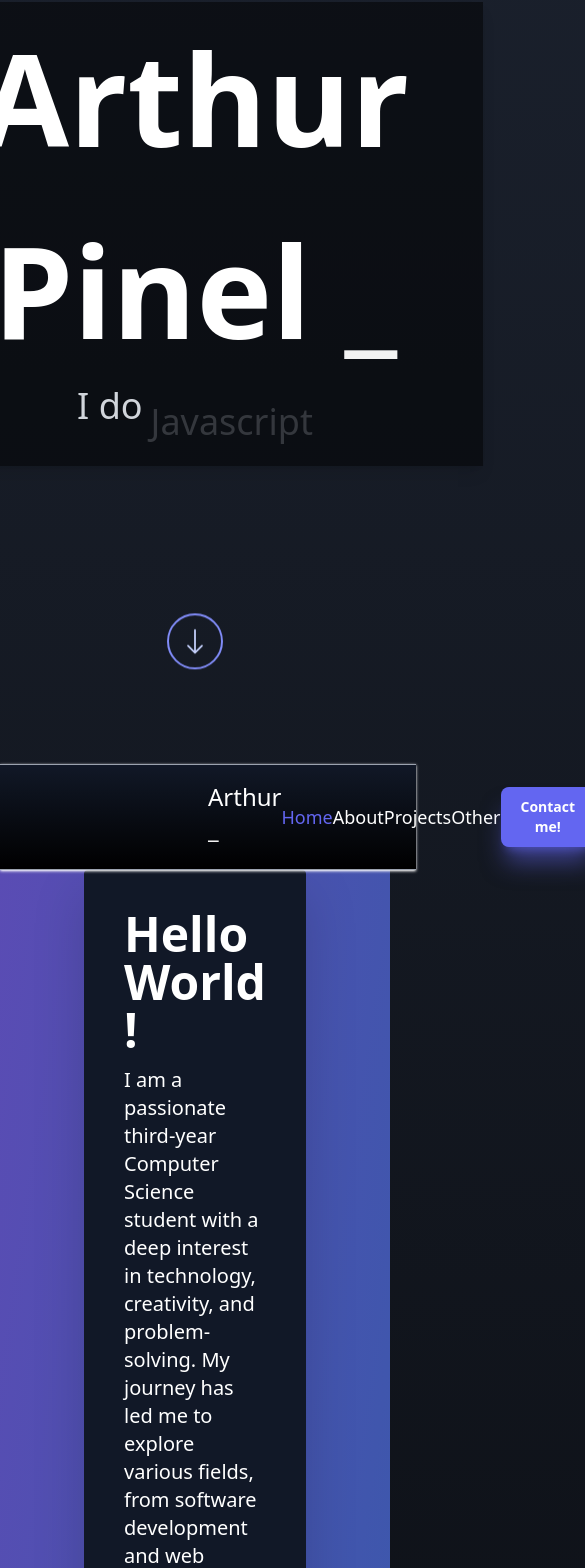
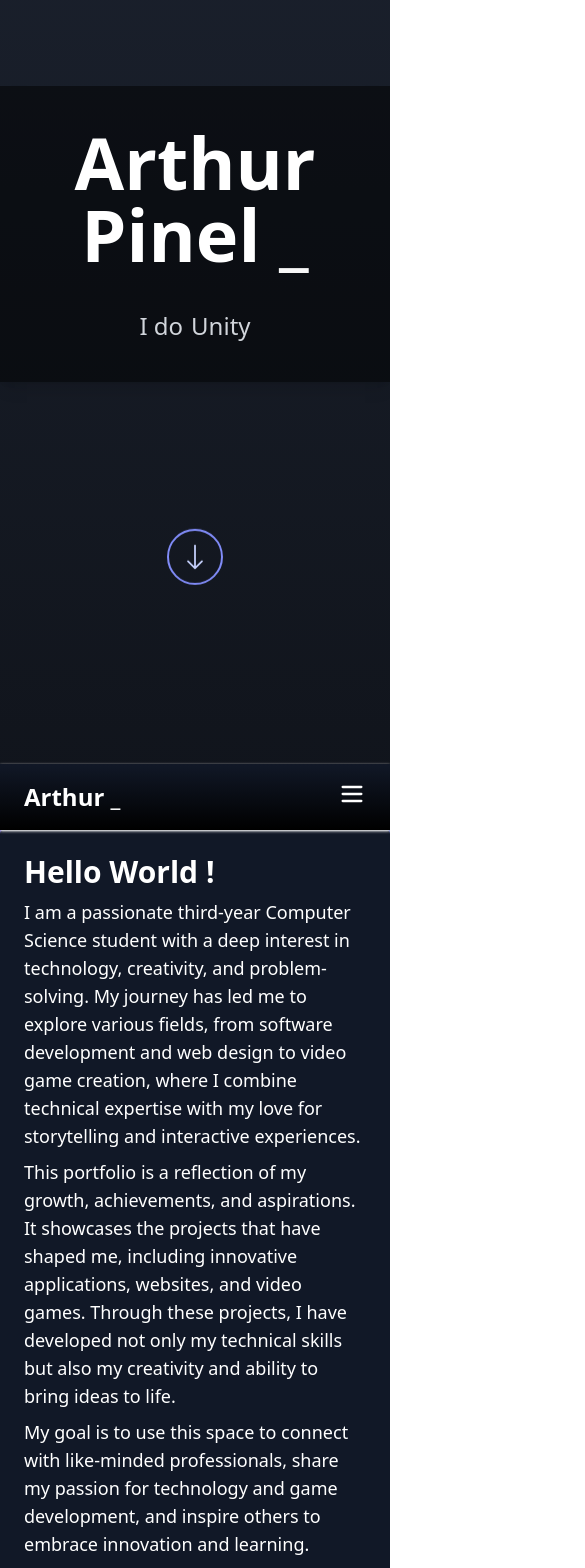
Before and after one commit to LePeruvienn/portfolio, a React (Vite) app: page /#/home in a window 390 px wide. Shown: the part 80-1648 px from the top of the page, 585 px wide, since content can reach past the window. Built offline with nearby package versions, Linux system fonts and the light colour scheme; what @xpd/tailwind-3dtransforms would draw is missing.

Commit message:
Update porfolio

```diff
--- a/package.json
+++ b/package.json
@@ -14,6 +14,7 @@
 	"dependencies": {
 		"framer-motion": "^11.15.0",
 		"i18next": "^24.2.0",
+		"lucide-react": "^0.474.0",
 		"react": "^18.3.1",
 		"react-dom": "^18.3.1",
 		"react-i18next": "^15.4.0",
--- a/src/App.jsx
+++ b/src/App.jsx
@@ -1,32 +1,47 @@
 import { HashRouter, Routes, Route, Navigate } from 'react-router-dom';
+import { useTranslation } from 'react-i18next';
+import { useEffect } from 'react';
+
 import Home from './components/Home.jsx';
 import About from './components/About.jsx';
 import Projects from './components/Projects.jsx';
 import Contact from './components/Contact.jsx';
 import FunFacts from './components/FunFacts.jsx';
-
 import ScrollToTop from './components/utils/ScrollToTop.jsx';
 
-function App () {
+function App() {
+	const { i18n } = useTranslation();
+
+	useEffect(() => {
+		// Detect browser language and normalize (e.g., "en-US" -> "en")
+		const browserLanguage = (navigator.language || navigator.userLanguage).split('-')[0];
+
+		// Check if the detected language is supported otherwise, fallback to "en"
+		const supportedLanguages = ['en', 'fr']; // Add your supported languages here
+
+		if (supportedLanguages.includes(browserLanguage))
+			i18n.changeLanguage(browserLanguage);
+		else
+			i18n.changeLanguage('en'); // Fallback
+
+	}, [i18n]);
 
 	return (
-		<>
-			<HashRouter>
-				{/* Make the brwoser scroll to the top of the page */}
-				<ScrollToTop/>
+		<HashRouter>
+			{/* Scroll to top on route change */}
+			<ScrollToTop />
 
-				{/* Routes paths ... */}
-				<Routes>
-					<Route path="/" element={<Navigate to="/home" replace />} />
-					<Route path="/home" element={ <Home/> } />
-					<Route path="/about" element={ <About/> }/>
-					<Route path="/projects" element={ <Projects/>} />
-					<Route path="/contact" element={ <Contact/> } />
-					<Route path="/funfacts" element={ <FunFacts/> } />
-				</Routes>
-			</HashRouter>
-		</>
-	)
+			{/* Define your routes */}
+			<Routes>
+				<Route path="/" element={<Navigate to="/home" replace />} />
+				<Route path="/home" element={<Home />} />
+				<Route path="/about" element={<About />} />
+				<Route path="/projects" element={<Projects />} />
+				<Route path="/contact" element={<Contact />} />
+				<Route path="/funfacts" element={<FunFacts />} />
+			</Routes>
+		</HashRouter>
+	);
 }
 
-export default App
+export default App;
--- a/src/components/general/Navbar.jsx
+++ b/src/components/general/Navbar.jsx
@@ -1,68 +1,152 @@
-import React, { useState, useEffect } from 'react';
+import React, { useState } from 'react';
 import { NavLink, Link } from "react-router-dom";
 import Language from "./Language.jsx";
 import { useTranslation } from 'react-i18next';
+import { Menu, X } from "lucide-react"; // Icons for the burger menu.
 
-function Navbar () {
+function Navbar() {
+	const { t, i18n } = useTranslation();
+	const [isOpen, setIsOpen] = useState(false);
 
-	const { t, i18n } = useTranslation();
+	const toggleMenu = () => {
+		setIsOpen(!isOpen);
+	};
 
 	return (
-		<nav id="navbar" className="sticky top-0 !z-50 border-solid border-y-1 border-gray-400 bg-gradient-to-b from-gray-900 to-black text-white font-sans flex flex-row justify-between py-4 px-52 shadow shadow-white w-full">
-			<div className="mb-2 sm:mb-0">
-				<a href="#" className="text-2xl text-grey-darkest">
+		<nav
+			id="navbar"
+			className="sticky top-0 z-50 bg-gradient-to-b from-gray-900 to-black text-white font-sans shadow shadow-white w-full"
+		>
+			<div className="flex justify-between items-center px-6 py-4 lg:px-20">
+				<div>
+					<a href="#" className="text-2xl font-bold">
 						Arthur <span className="animate-pulse"> _ </span>
 					</a>
 				</div>
-			<div className="w-120 flex flex-row justify-between items-center">
+
+				{/* Burger Icon for mobile */}
+				<div className="lg:hidden">
+					<button onClick={toggleMenu} className="text-white focus:outline-none">
+						{isOpen ? <X size={28} /> : <Menu size={28} />}
+					</button>
+				</div>
+
+				{/* Desktop Menu */}
+				<div className="hidden lg:flex space-x-6 items-center">
 					<NavLink
 						to="/home#"
 						className={({ isActive }) =>
-						isActive ? "text-lg text-indigo-500" : "text-lg text-grey-darkest hover:text-indigo-500"
+							isActive
+								? "text-lg text-indigo-400"
+								: "text-lg text-gray-400 hover:text-indigo-400"
 						}
 					>
-					{ t('home') }
+						{t('home')}
 					</NavLink>
-
 					<NavLink
 						to="/about#"
 						className={({ isActive }) =>
-						isActive ? "text-lg text-indigo-500" : "text-lg text-grey-darkest hover:text-indigo-500"
+							isActive
+								? "text-lg text-indigo-400"
+								: "text-lg text-gray-400 hover:text-indigo-400"
 						}
 					>
-					{ t('about') }
+						{t('about')}
 					</NavLink>
-
 					<NavLink
 						to="/projects#"
 						className={({ isActive }) =>
-						isActive ? "text-lg text-indigo-500" : "text-lg text-grey-darkest hover:text-indigo-500"
+							isActive
+								? "text-lg text-indigo-400"
+								: "text-lg text-gray-400 hover:text-indigo-400"
 						}
 					>
-					{ t('projects') }
+						{t('projects')}
 					</NavLink>
-
 					<NavLink
 						to="/funfacts#"
 						className={({ isActive }) =>
-						isActive ? "text-lg text-indigo-500" : "text-lg text-grey-darkest hover:text-indigo-500"
+							isActive
+								? "text-lg text-indigo-400"
+								: "text-lg text-gray-400 hover:text-indigo-400"
 						}
 					>
-					{ t('other') }
+						{t('other')}
 					</NavLink>
-
 					<Link to="/contact#">
 						<button
 							type="button"
-						className="text-white bg-indigo-500 shadow-xl shadow-indigo-500/50 focus:ring-4 focus:outline-none focus:ringblue font-bold rounded-lg text-sm px-5 py-2.5 text-center"
+							className="text-white bg-indigo-500 shadow-xl shadow-indigo-500/50 focus:ring-4 focus:outline-none focus:ring-blue-500 font-bold rounded-lg text-sm px-5 py-2.5 text-center"
 						>
-						{ t('contact') }!
+							{t('contact')}!
 						</button>
 					</Link>
-				<Language/>
+					<Language />
 				</div>
+			</div>
+
+			{/* Mobile Menu */}
+			{isOpen && (
+				<div className="lg:hidden flex flex-col space-y-4 bg-black px-6 py-4">
+					<NavLink
+						to="/home#"
+						onClick={toggleMenu}
+						className={({ isActive }) =>
+							isActive
+								? "text-lg text-indigo-400"
+								: "text-lg text-gray-400 hover:text-indigo-400"
+						}
+					>
+						{t('home')}
+					</NavLink>
+					<NavLink
+						to="/about#"
+						onClick={toggleMenu}
+						className={({ isActive }) =>
+							isActive
+								? "text-lg text-indigo-400"
+								: "text-lg text-gray-400 hover:text-indigo-400"
+						}
+					>
+						{t('about')}
+					</NavLink>
+					<NavLink
+						to="/projects#"
+						onClick={toggleMenu}
+						className={({ isActive }) =>
+							isActive
+								? "text-lg text-indigo-400"
+								: "text-lg text-gray-400 hover:text-indigo-400"
+						}
+					>
+						{t('projects')}
+					</NavLink>
+					<NavLink
+						to="/funfacts#"
+						onClick={toggleMenu}
+						className={({ isActive }) =>
+							isActive
+								? "text-lg text-indigo-400"
+								: "text-lg text-gray-400 hover:text-indigo-400"
+						}
+					>
+						{t('other')}
+					</NavLink>
+					<Link to="/contact#" onClick={toggleMenu}>
+						<button
+							type="button"
+							className="text-white bg-indigo-500 shadow-xl shadow-indigo-500/50 focus:ring-4 focus:outline-none focus:ring-blue-500 font-bold rounded-lg text-sm px-5 py-2.5 text-center w-full"
+						>
+							{t('contact')}!
+						</button>
+					</Link>
+					<div>
+						<Language />
+					</div>
+				</div>
+			)}
 		</nav>
-	)
+	);
 }
 
-export default Navbar
+export default Navbar;
--- a/src/components/home/Header.jsx
+++ b/src/components/home/Header.jsx
@@ -13,7 +13,7 @@
 	const [index, setIndex] = useState(0);
 
 	// List of the used texts
-	const texts = ["Javascript", "React", "Game dev"];
+	const texts = t("skills", { returnObjects: true });
 
 	// Track the current scroll position
 	useEffect(() => {
@@ -62,15 +62,15 @@
 				animate={{ y: +scrollY * 1 }}
 				transition={{ type: "spring", stiffness: 100 }}
 			>
-				<div className="relative bg-black bg-opacity-50 text-white w-144 flex flex-col items-center justify-center shadow-lg">
-					<h1 className="text-10xl font-bold">
+				<div className="relative bg-black bg-opacity-50 max-w-full py-10 px-20 text-white flex flex-col items-center justify-center shadow-lg">
+					<h1 className="text-7xl sm:text-10xl font-bold">
 						Arthur
 					</h1>
-					<h1 className="text-10xl font-bold">
+					<h1 className="text-7xl sm:text-10xl font-bold">
 						Pinel <span className="animate-pulse"> _ </span>
 					</h1>
 					<AnimatePresence>
-						<p className="transition ease-in-out delay-0 flex items-center justify-center mb-10 text-4xl text-gray-300">
+						<p className="transition ease-in-out delay-0 flex items-center justify-center mt-10 text-2xl sm:text-4xl text-gray-300">
 							<span className="mr-2"> { t ("ido") }</span>
 							<motion.span
 								key={texts[index]}
--- a/src/components/home/Textbox.jsx
+++ b/src/components/home/Textbox.jsx
@@ -2,14 +2,18 @@
 import { useTranslation } from 'react-i18next';
 
 function Textbox() {
-
 	const { t, i18n } = useTranslation();
 
 	return (
 		<div
 			className="
-				w-full mx-[25%]
-				p-10
+				w-full
+				sm:w-[90%]
+				md:w-[75%]
+				lg:w-[60%]
+				xl:w-[50%]
+				mx-auto
+				p-6 sm:p-8 md:p-10
 				text-white
 				bg-gray-900
 				drop-shadow-2xl
@@ -17,27 +21,27 @@
 				flex flex-col
 			"
 		>
-			<h2 className="text-5xl font-extrabold text-white">
+			<h2 className="text-3xl sm:text-4xl md:text-5xl font-extrabold text-white">
 				Hello World !
 			</h2>
 
-			<p className="my-3 text-xl">
-				{ t ("headerP1") }
+			<p className="my-2 sm:my-3 text-lg sm:text-xl">
+				{t("headerP1")}
 			</p>
 
-			<p className="mb-3 text-xl">
-				{ t ("headerP2") }
+			<p className="mb-2 sm:mb-3 text-lg sm:text-xl">
+				{t("headerP2")}
 			</p>
 
-			<p className="mb-10 text-xl">
-				{ t ("headerP3") }
+			<p className="mb-6 sm:mb-8 md:mb-10 text-lg sm:text-xl">
+				{t("headerP3")}
 			</p>
 
-			<h1 className="text-5xl mb-5">
-				{ t ("checkTheseOut") }!
+			<h1 className="text-3xl sm:text-4xl md:text-5xl mb-4 sm:mb-5">
+				{t("checkTheseOut")}!
 			</h1>
 
-			<UsefulLinks/>
+			<UsefulLinks />
 		</div>
 	);
 }
--- a/src/locales/en/translation.json
+++ b/src/locales/en/translation.json
@@ -1,4 +1,5 @@
 {
+    "skills": ["JavaScript", "React", "Unity", "C/C++", "SQL", "Python", "SPARQL", "PHP", "JAVA", "Vim", "Git", "Video games", "Linux", "Networking"],
 	"ido": "I do",
 	"home": "Home",
 	"other": "Other",
--- a/src/locales/fr/translation.json
+++ b/src/locales/fr/translation.json
@@ -1,5 +1,6 @@
 {
-	"ido": "Je fais du",
+    "skills": ["JavaScript", "React", "Unity", "C/C++", "SQL", "Python", "SPARQL", "PHP", "JAVA", "Vim", "Git", "Jeux vidéo", "Linux", "Réseaux"],
+	"ido": "Je fais du  ",
 	"home": "Acceuil",
 	"other": "Autres",
 	"about": "À propos",
```
Also changed, not shown: 1 other file (tests, documents, lock files or other folders). Lines whose indentation alone changed are shown as unchanged.
